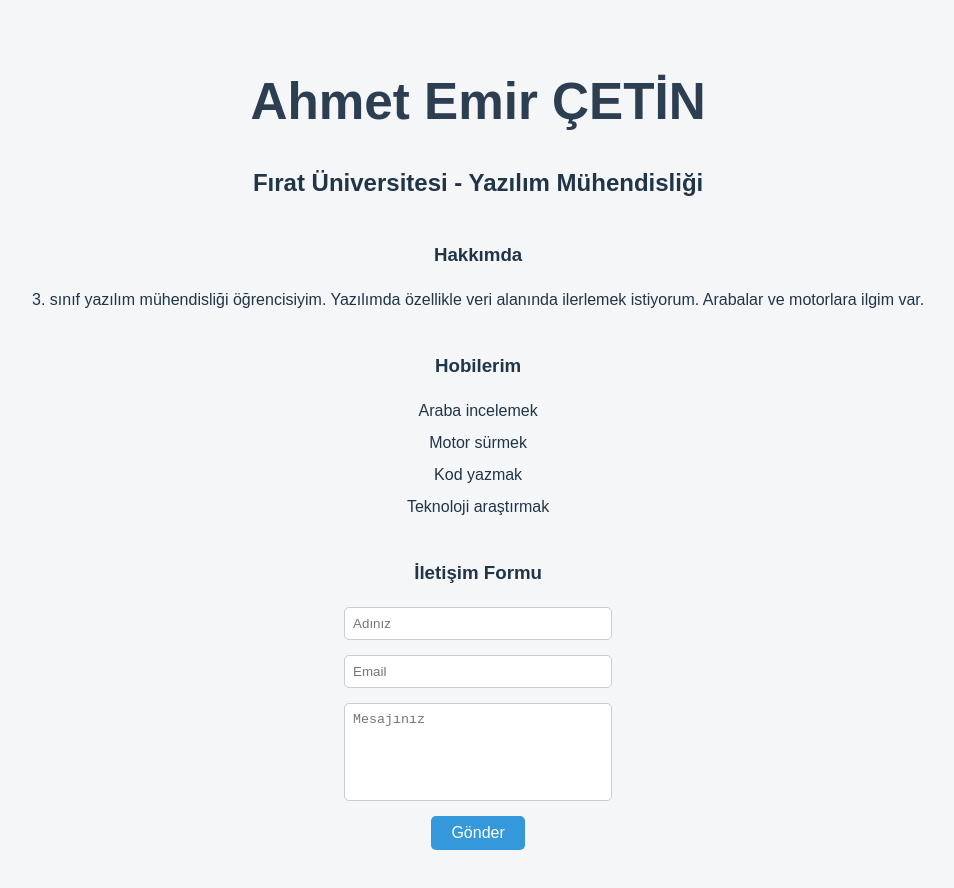
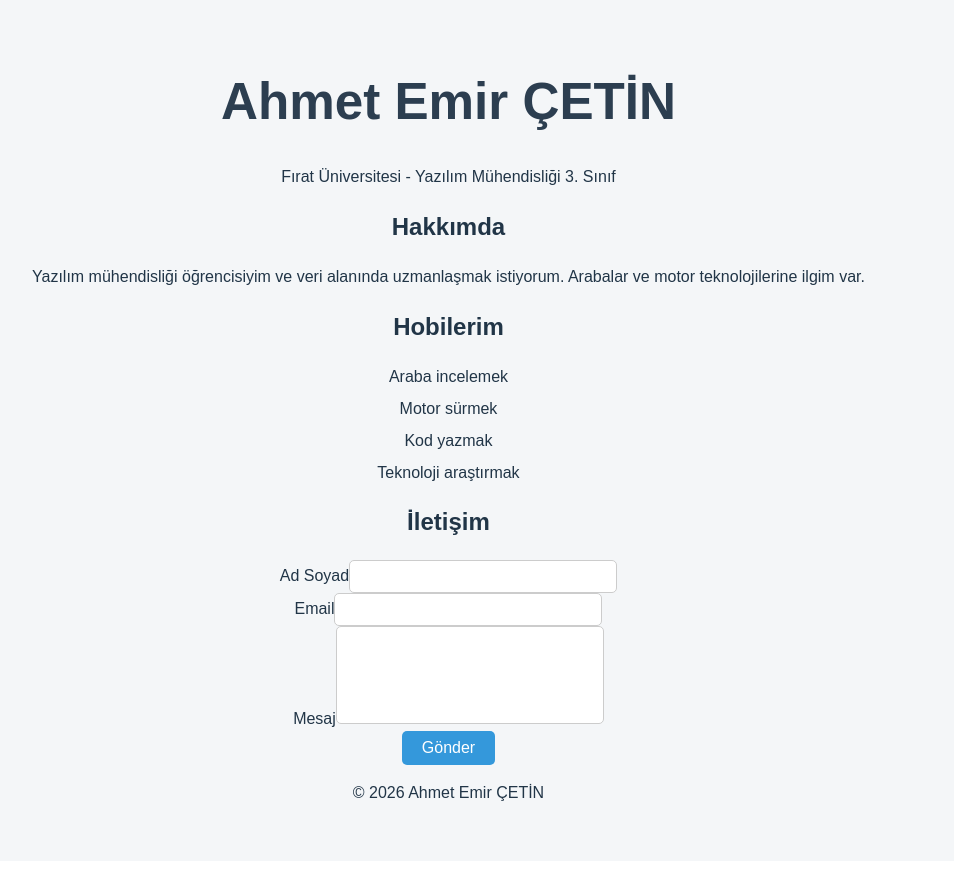
Before and after one commit to AhmetEmirCetin/web-lab-hello, a React (Vite) app: page / in a window 1280 px wide. Shown: the whole page, without its empty margins (8-962 px from the left). After the commit the page ends 861 px from the top, so only its background shows below. Built offline with nearby package versions, Linux system fonts and the light colour scheme.

Commit message:
feat: add contact form to App component

```diff
--- a/src/App.tsx
+++ b/src/App.tsx
@@ -1,4 +1,4 @@
-import React, { useState } from "react";
+import { useState } from "react";
 import "./App.css";
 
 function App() {
@@ -8,37 +8,39 @@ function App() {
     message: "",
   });
 
-  const handleChange = (e: React.ChangeEvent<HTMLInputElement | HTMLTextAreaElement>) => {
+  const handleChange = (
+    e: React.ChangeEvent<HTMLInputElement | HTMLTextAreaElement>
+  ) => {
     setFormData({
       ...formData,
       [e.target.name]: e.target.value,
     });
   };
 
-  const handleSubmit = (e: React.FormEvent) => {
+  const handleSubmit = (e: React.FormEvent<HTMLFormElement>) => {
     e.preventDefault();
     alert("Form başarıyla gönderildi!");
-    console.log(formData);
   };
 
   return (
-    <div className="container">
-      <header>
+    <main className="container">
+      <header className="header">
         <h1>Ahmet Emir ÇETİN</h1>
-        <h2>Fırat Üniversitesi - Yazılım Mühendisliği</h2>
+        <p className="subtitle">
+          Fırat Üniversitesi - Yazılım Mühendisliği 3. Sınıf
+        </p>
       </header>
 
-      <section className="section">
-        <h3>Hakkımda</h3>
+      <section className="card">
+        <h2>Hakkımda</h2>
         <p>
-          3. sınıf yazılım mühendisliği öğrencisiyim.
-          Yazılımda özellikle veri alanında ilerlemek istiyorum.
-          Arabalar ve motorlara ilgim var.
+          Yazılım mühendisliği öğrencisiyim ve veri alanında uzmanlaşmak
+          istiyorum. Arabalar ve motor teknolojilerine ilgim var.
         </p>
       </section>
 
-      <section className="section">
-        <h3>Hobilerim</h3>
+      <section className="card">
+        <h2>Hobilerim</h2>
         <ul>
           <li>Araba incelemek</li>
           <li>Motor sürmek</li>
@@ -47,39 +49,52 @@ function App() {
         </ul>
       </section>
 
-      <section className="section">
-        <h3>İletişim Formu</h3>
-        <form onSubmit={handleSubmit} className="form">
+      <section className="card">
+        <h2>İletişim</h2>
+        <form onSubmit={handleSubmit} noValidate>
+          <div className="form-group">
+            <label htmlFor="name">Ad Soyad</label>
             <input
+              id="name"
               type="text"
               name="name"
-            placeholder="Adınız"
               value={formData.name}
               onChange={handleChange}
               required
             />
+          </div>
 
+          <div className="form-group">
+            <label htmlFor="email">Email</label>
             <input
+              id="email"
               type="email"
               name="email"
-            placeholder="Email"
               value={formData.email}
               onChange={handleChange}
               required
             />
+          </div>
 
+          <div className="form-group">
+            <label htmlFor="message">Mesaj</label>
             <textarea
+              id="message"
               name="message"
-            placeholder="Mesajınız"
               value={formData.message}
               onChange={handleChange}
               required
             />
+          </div>
 
           <button type="submit">Gönder</button>
         </form>
       </section>
-    </div>
+
+      <footer className="footer">
+        <p>© 2026 Ahmet Emir ÇETİN</p>
+      </footer>
+    </main>
   );
 }
 
```
Lines whose indentation alone changed are shown as unchanged.
